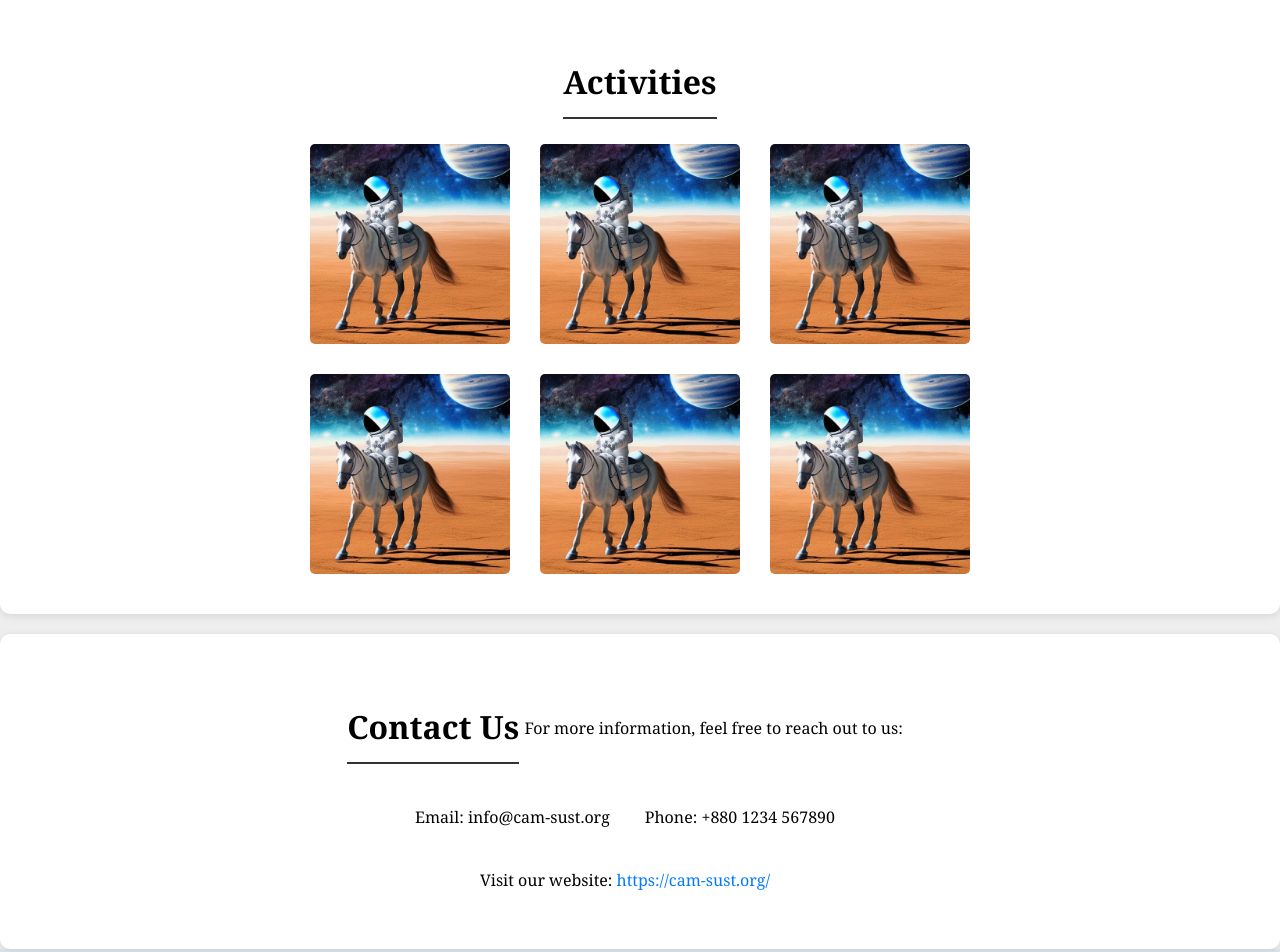
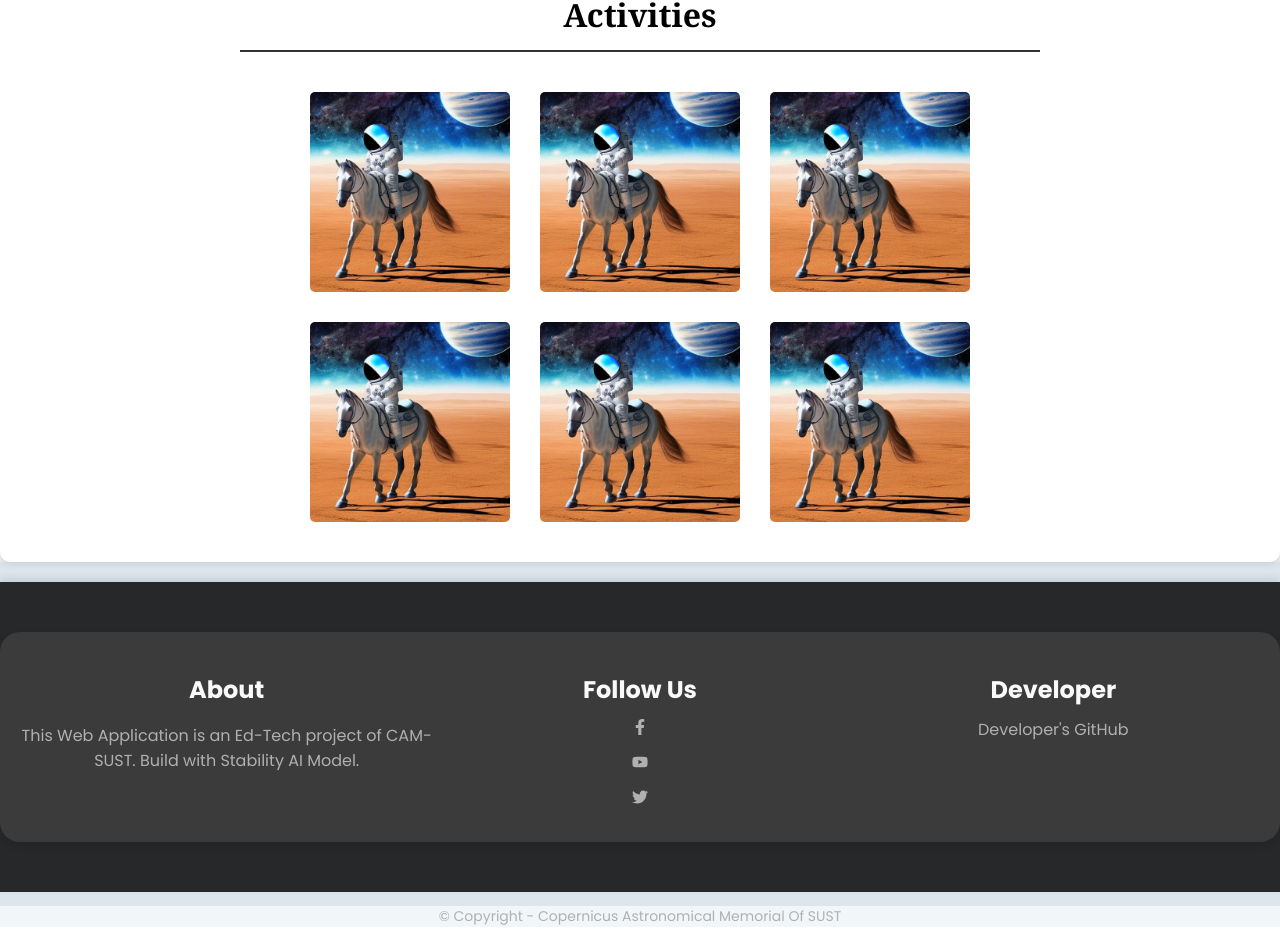
Before and after one commit to ChoncholKumarRay/HypatiaAI, a React (Vite) app in the folder frontend/: page /cam in a window 1280 px wide. Shown: the part 665-1617 px from the top of the page. Built offline with nearby package versions, Linux system fonts and the light colour scheme.

Commit message:
fixing override class name section

```diff
--- a/frontend/src/pages/CamPage.jsx
+++ b/frontend/src/pages/CamPage.jsx
@@ -6,7 +6,7 @@ const CamPage = () => {
   return (
     <div className="cam">
       <section className="content-section">
-        <div className="container">
+        <div className="cam-container">
           <h2>About CAM-SUST</h2>
           <p>
             Copernicus Astronomical Memorial of SUST (CAM-SUST) is the only
@@ -29,7 +29,7 @@ const CamPage = () => {
       </section>
 
       <section id="activities" className="content-section">
-        <div className="container">
+        <div className="cam-container">
           <h2>Activities</h2>
           <div className="activity">
             <div className="act">
@@ -53,25 +53,6 @@ const CamPage = () => {
           </div>
         </div>
       </section>
-
-      <section id="contact" className="content-section">
-        <div className="container">
-          <h2>Contact Us</h2>
-          <p>For more information, feel free to reach out to us:</p>
-          <p>Email: info@cam-sust.org</p>
-          <p>Phone: +880 1234 567890</p>
-          <p>
-            Visit our website:{" "}
-            <a
-              href="https://cam-sust.org/"
-              target="_blank"
-              rel="noopener noreferrer"
-            >
-              https://cam-sust.org/
-            </a>
-          </p>
-        </div>
-      </section>
     </div>
   );
 };
--- a/frontend/src/pages/css/cam.css
+++ b/frontend/src/pages/css/cam.css
@@ -16,29 +16,23 @@
   box-shadow: 0 2px 8px rgba(0, 0, 0, 0.1);
 }
 
-.container {
+.cam-container {
   max-width: 800px;
   margin: auto;
   padding: 0 20px;
 }
 
-h2 {
+.cam-container h2 {
   margin-bottom: 20px;
   font-size: 2em;
   border-bottom: 2px solid #333;
   padding-bottom: 10px;
   padding: 0 auto;
+  text-align: center;
 }
 
-p {
-  padding-right: 30px;
+.cam-container p {
   text-align: justify;
-}
-
-.activity img {
-  width: 100%;
-  height: 100%;
-  object-fit: cover;
 }
 
 .activity {
@@ -47,6 +41,13 @@ p {
   align-items: center;
   flex-wrap: wrap;
   gap: 30px;
+  padding-top: 20px;
+}
+
+.activity img {
+  width: 100%;
+  height: 100%;
+  object-fit: cover;
 }
 
 .act {
@@ -76,7 +77,7 @@ a:hover {
 }
 
 @media (max-width: 768px) {
-  .container {
+  .cam-container {
     padding-right: 60px;
   }
 }
```
